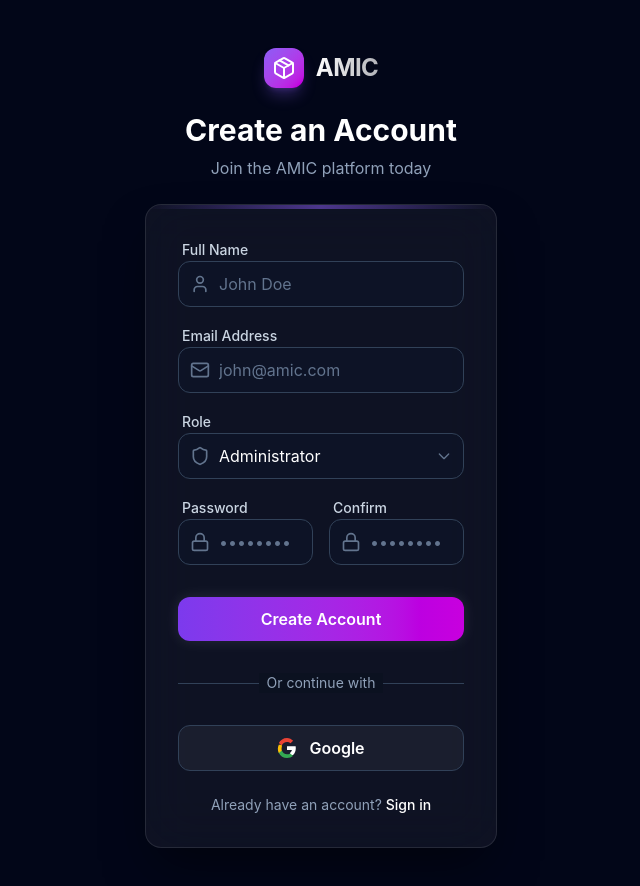
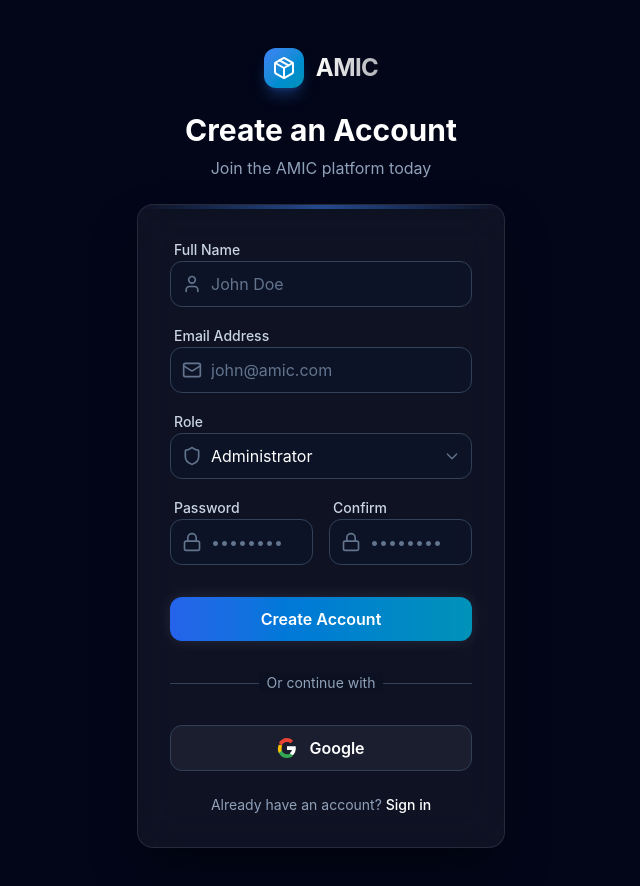
Before and after one commit to ChandranSukirthan/Automated-Manufacturing-Inventory-Coordinator, a React app in the folder frontend/: page /signup in a window 1280 px wide. Shown: the top 886 px of the page, without its empty margins (319-959 px from the left). Built offline with nearby package versions, Linux system fonts and the light colour scheme; the HTML template or start-up script is replaced by a standard one.

Commit message:
Add css login and Signup pages

```diff
--- a/frontend/src/components/Auth/AuthLayout.jsx
+++ b/frontend/src/components/Auth/AuthLayout.jsx
@@ -7,13 +7,13 @@
     <div className="min-h-screen bg-slate-950 text-white selection:bg-brand-500 selection:text-white font-sans flex items-center justify-center relative overflow-hidden">
       {/* Background Decorative Elements */}
       <div className="absolute top-0 -left-40 w-96 h-96 bg-brand-600 rounded-full mix-blend-multiply filter blur-[128px] opacity-40 animate-blob"></div>
-      <div className="absolute top-0 -right-40 w-96 h-96 bg-fuchsia-600 rounded-full mix-blend-multiply filter blur-[128px] opacity-40 animate-blob animation-delay-2000"></div>
+      <div className="absolute top-0 -right-40 w-96 h-96 bg-cyan-600 rounded-full mix-blend-multiply filter blur-[128px] opacity-40 animate-blob animation-delay-2000"></div>
       <div className="absolute -bottom-8 left-20 w-72 h-72 bg-blue-600 rounded-full mix-blend-multiply filter blur-[128px] opacity-40 animate-blob animation-delay-4000"></div>
 
-      <div className="relative z-10 w-full max-w-sm mx-auto px-4 py-12 flex flex-col justify-center">
+      <div className="relative z-10 w-[400px] max-w-[90vw] mx-auto px-4 py-12 flex flex-col justify-center">
         <div className="text-center mb-6">
           <Link to="/" className="inline-flex items-center gap-3 mb-6">
-            <div className="w-10 h-10 rounded-xl bg-gradient-to-br from-brand-500 to-fuchsia-600 flex items-center justify-center shadow-lg shadow-brand-500/30">
+            <div className="w-10 h-10 rounded-xl bg-gradient-to-br from-brand-500 to-cyan-600 flex items-center justify-center shadow-lg shadow-brand-500/30">
               <Package className="w-6 h-6 text-white" />
             </div>
             <span className="text-2xl font-bold tracking-tight bg-clip-text text-transparent bg-gradient-to-r from-white to-white/70">
--- a/frontend/src/index.css
+++ b/frontend/src/index.css
@@ -2,12 +2,12 @@
 
 @theme {
   --font-sans: 'Inter', system-ui, sans-serif;
-  --color-brand-50: #f5f3ff;
-  --color-brand-100: #ede9fe;
-  --color-brand-500: #8b5cf6;
-  --color-brand-600: #7c3aed;
-  --color-brand-700: #6d28d9;
-  --color-brand-900: #4c1d95;
+  --color-brand-50: #eff6ff;
+  --color-brand-100: #dbeafe;
+  --color-brand-500: #3b82f6;
+  --color-brand-600: #2563eb;
+  --color-brand-700: #1d4ed8;
+  --color-brand-900: #1e3a8a;
 }
 
 @layer base {
--- a/frontend/src/pages/Auth/Login.jsx
+++ b/frontend/src/pages/Auth/Login.jsx
@@ -90,7 +90,7 @@
 
         <button
           type="submit"
-          className="w-full py-2.5 px-4 bg-gradient-to-r from-brand-600 to-fuchsia-600 hover:from-brand-500 hover:to-fuchsia-500 text-white font-semibold rounded-xl transition-all shadow-[0_0_15px_rgba(255,255,255,0.1)] hover:shadow-[0_0_25px_rgba(255,255,255,0.2)] hover:-translate-y-0.5"
+          className="w-full py-2.5 px-4 bg-gradient-to-r from-brand-600 to-cyan-600 hover:from-brand-500 hover:to-cyan-500 text-white font-semibold rounded-xl transition-all shadow-[0_0_15px_rgba(255,255,255,0.1)] hover:shadow-[0_0_25px_rgba(255,255,255,0.2)] hover:-translate-y-0.5"
         >
           Sign In
         </button>
--- a/frontend/src/pages/Auth/OTPVerification.jsx
+++ b/frontend/src/pages/Auth/OTPVerification.jsx
@@ -119,7 +119,7 @@
           className={`w-full py-2.5 px-4 font-semibold rounded-xl transition-all flex items-center justify-center gap-2
             ${isExpired
               ? 'bg-slate-800 text-slate-500 cursor-not-allowed'
-              : 'bg-gradient-to-r from-brand-600 to-fuchsia-600 hover:from-brand-500 hover:to-fuchsia-500 text-white shadow-[0_0_15px_rgba(255,255,255,0.1)] hover:shadow-[0_0_25px_rgba(255,255,255,0.2)] hover:-translate-y-0.5'}`}
+              : 'bg-gradient-to-r from-brand-600 to-cyan-600 hover:from-brand-500 hover:to-cyan-500 text-white shadow-[0_0_15px_rgba(255,255,255,0.1)] hover:shadow-[0_0_25px_rgba(255,255,255,0.2)] hover:-translate-y-0.5'}`}
         >
           <ShieldCheck className="w-5 h-5" />
           Verify Account
--- a/frontend/src/pages/Auth/Signup.jsx
+++ b/frontend/src/pages/Auth/Signup.jsx
@@ -154,7 +154,7 @@
 
         <button
           type="submit"
-          className="w-full py-2.5 px-4 mt-4 bg-gradient-to-r from-brand-600 to-fuchsia-600 hover:from-brand-500 hover:to-fuchsia-500 text-white font-semibold rounded-xl transition-all shadow-[0_0_15px_rgba(255,255,255,0.1)] hover:shadow-[0_0_25px_rgba(255,255,255,0.2)] hover:-translate-y-0.5"
+          className="w-full py-2.5 px-4 mt-4 bg-gradient-to-r from-brand-600 to-cyan-600 hover:from-brand-500 hover:to-cyan-500 text-white font-semibold rounded-xl transition-all shadow-[0_0_15px_rgba(255,255,255,0.1)] hover:shadow-[0_0_25px_rgba(255,255,255,0.2)] hover:-translate-y-0.5"
         >
           Create Account
         </button>
--- a/frontend/src/pages/Dashboard/WorkerDashboard.jsx
+++ b/frontend/src/pages/Dashboard/WorkerDashboard.jsx
@@ -3,7 +3,7 @@
 export default function WorkerDashboard() {
   return (
     <div className="min-h-screen bg-slate-950 text-white flex items-center justify-center">
-      <h1 className="text-4xl font-bold text-fuchsia-500">Worker Dashboard</h1>
+      <h1 className="text-4xl font-bold text-cyan-500">Worker Dashboard</h1>
     </div>
   );
 }
--- a/frontend/src/pages/Landing.jsx
+++ b/frontend/src/pages/Landing.jsx
@@ -7,14 +7,14 @@
     <div className="min-h-screen bg-slate-950 text-white selection:bg-brand-500 selection:text-white font-sans overflow-x-hidden relative">
       {/* Background Decorative Elements */}
       <div className="absolute top-0 -left-40 w-96 h-96 bg-brand-600 rounded-full mix-blend-multiply filter blur-[128px] opacity-50 animate-blob"></div>
-      <div className="absolute top-0 -right-40 w-96 h-96 bg-fuchsia-600 rounded-full mix-blend-multiply filter blur-[128px] opacity-50 animate-blob animation-delay-2000"></div>
+      <div className="absolute top-0 -right-40 w-96 h-96 bg-cyan-600 rounded-full mix-blend-multiply filter blur-[128px] opacity-50 animate-blob animation-delay-2000"></div>
       <div className="absolute -bottom-8 left-20 w-72 h-72 bg-blue-600 rounded-full mix-blend-multiply filter blur-[128px] opacity-50 animate-blob animation-delay-4000"></div>
 
       {/* Navigation */}
       <nav className="relative z-10 flex items-center justify-between px-8 py-6 w-full max-w-7xl mx-auto border-b border-white/10">
         {/* Left Side: AMIC Logo */}
         <div className="flex items-center gap-3">
-          <div className="w-10 h-10 rounded-xl bg-gradient-to-br from-brand-500 to-fuchsia-600 flex items-center justify-center shadow-lg shadow-brand-500/30">
+          <div className="w-10 h-10 rounded-xl bg-gradient-to-br from-brand-500 to-cyan-600 flex items-center justify-center shadow-lg shadow-brand-500/30">
             <Package className="w-6 h-6 text-white" />
           </div>
           <h1 className="text-2xl font-bold tracking-tight bg-clip-text text-transparent bg-gradient-to-r from-white to-white/70">
@@ -28,7 +28,7 @@
             <span className="relative z-10 flex items-center gap-2">
               Login
             </span>
-            <div className="absolute inset-0 h-full w-full rounded-full bg-gradient-to-r from-brand-600 to-fuchsia-600 opacity-0 group-hover:opacity-100 transition-opacity duration-300 -z-10"></div>
+            <div className="absolute inset-0 h-full w-full rounded-full bg-gradient-to-r from-brand-600 to-cyan-600 opacity-0 group-hover:opacity-100 transition-opacity duration-300 -z-10"></div>
           </Link>
           <Link to="/signup" className="px-6 py-2.5 font-semibold text-slate-900 bg-white rounded-full hover:bg-slate-100 transition-colors shadow-lg">
             Sign Up
```
